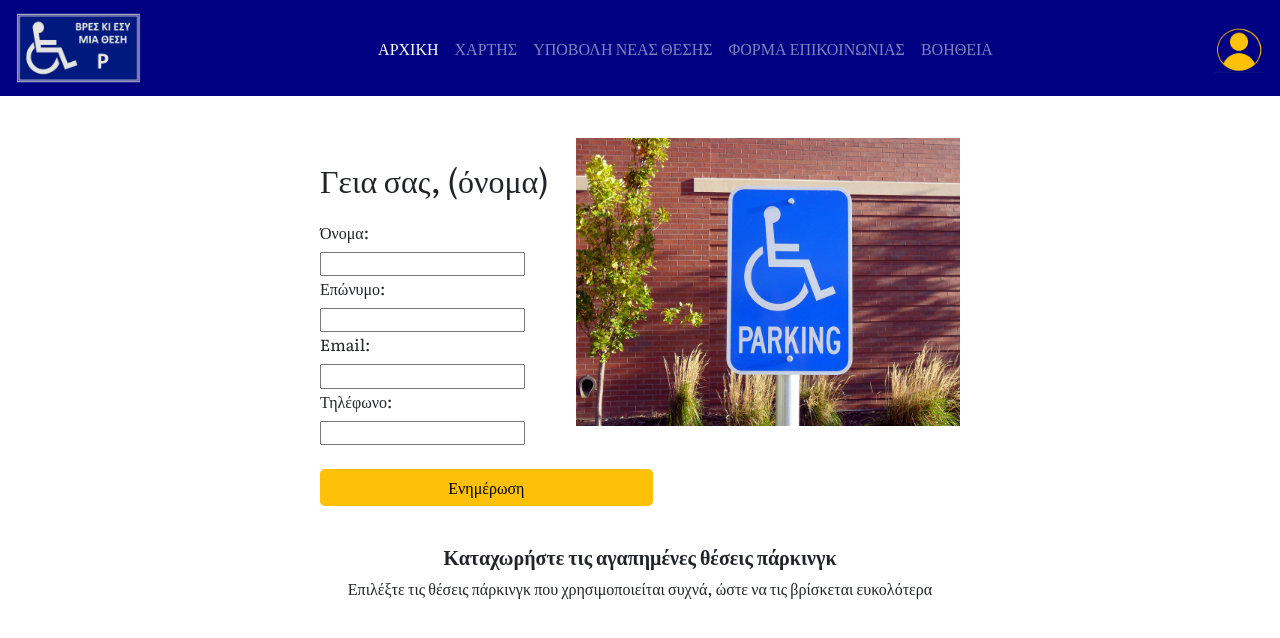
After one commit to avramelou/vreskiesymiathesi, a PHP site: page /profil.html in a window 1280 px wide. The commit adds this page. Shown: the top 638 px of the page. Run offline with PHP 8.4, Linux system fonts and the light colour scheme.

Commit message:
loukia 26/3 zoom in

```diff
--- a/untitled2/css/main.css
+++ b/untitled2/css/main.css
@@ -85,7 +85,7 @@ hr {
   margin-right:0;
   margin-left: 0;
   background-color: #ffc107;
-  border-color: #ffc107;
+  border-color: rgb(255, 193, 7);
   position:relative;
 }
 .navbar-button:hover{
@@ -207,8 +207,12 @@ hr {
 }
 .pin-image,.message-image{
   float: right;
-  width: 40%;
+  width: 30%;
   height: 20%;
+}
+
+.choises{
+  font-size: 0.7em; !important;
 }
 
 /* --- HELP --- */
@@ -367,11 +371,10 @@ textarea {
    Modify as content requires.
    ========================================================================== */
 
-@media only screen and (max-width: 768px) {
+@media only screen and (max-width: 767px) {
   /* Style adjustments for viewports that meet the condition */
- .navbar-nav{
 
-  }
+
   .navbar-toggler{
     display:inline-block !important;
   }
@@ -409,6 +412,12 @@ textarea {
   }
 
 }
+@media only screen and (max-width: 768px) {
+  nav{
+    font-size:0.60em; !important;
+
+  }
+}
 
 @media print,
   (-webkit-min-device-pixel-ratio: 1.25),
@@ -416,6 +425,8 @@ textarea {
   (min-resolution: 120dpi) {
   /* Style adjustments for high resolution devices */
 }
+
+
 
 /* ==========================================================================
    Print styles.
--- a/untitled2/form.html
+++ b/untitled2/form.html
@@ -66,6 +66,8 @@
       </div>
 </form>
 
+
+
 <script src="https://code.jquery.com/jquery-3.4.1.slim.min.js" integrity="sha384-J6qa4849blE2+poT4WnyKhv5vZF5SrPo0iEjwBvKU7imGFAV0wwj1yYfoRSJoZ+n" crossorigin="anonymous"></script>
 <script src="https://cdn.jsdelivr.net/npm/popper.js@1.16.0/dist/umd/popper.min.js" integrity="sha384-Q6E9RHvbIyZFJoft+2mJbHaEWldlvI9IOYy5n3zV9zzTtmI3UksdQRVvoxMfooAo" crossorigin="anonymous"></script>
 <script src="https://stackpath.bootstrapcdn.com/bootstrap/4.4.1/js/bootstrap.min.js" integrity="sha384-wfSDF2E50Y2D1uUdj0O3uMBJnjuUD4Ih7YwaYd1iqfktj0Uod8GCExl3Og8ifwB6" crossorigin="anonymous"></script>
--- /dev/null
+++ b/untitled2/profil.html
@@ -0,0 +1,74 @@
+<!DOCTYPE html>
+<html lang="en">
+<head>
+    <meta charset="utf-8">
+    <title>ΒΡΕΣ ΚΙ ΕΣΥ ΜΙΑ ΘΕΣΗ </title>
+    <meta name="description" content="">
+    <meta name="viewport" content="width=device-width, initial-scale=1">
+
+    <link rel="manifest" href="site.webmanifest">
+    <link rel="icon" href="amea.png"/>
+
+    <link href="https://fonts.googleapis.com/css?family=Literata:400,700&display=swap&subset=greek,greek-ext" rel="stylesheet">
+    <link rel="stylesheet" href="bootstrap/css/bootstrap.css">
+    <link rel="stylesheet" href="css/normalize.css">
+    <link rel="stylesheet" href="css/main.css">
+
+    <meta name="theme-color" content="#fafafa">
+</head>
+<body>
+<!--[if IE]>
+<p class="browserupgrade">You are using an <strong>outdated</strong> browser. Please <a href="https://browsehappy.com/">upgrade your browser</a> to improve your experience and security.</p>
+<![endif]-->
+
+<!-- Add your site or application content here -->
+<nav class="navbar navbar-dark navbar-expand-md bg-primary fixed-top" >
+
+    <button class="navbar-toggler" type="button" data-toggle="collapse" data-target="#navbarNavAltMarkup" style="display: none">
+        <span class="navbar-toggler-icon"></span>
+    </button>
+    <a class="navbar-brand" href="index.html"><img src="logo.png" alt="logo icon" height="70px" width=125px" /></a>
+    <div class="collapse navbar-collapse" id="navbarNavAltMarkup">
+        <div class="navbar-nav">
+            <a class="nav-item nav-link active" href="index.html">ΑΡΧΙΚΗ</a>
+            <a class="nav-item nav-link" href="map.html">ΧΑΡΤΗΣ</a>
+            <a class="nav-item nav-link" href="new.html">ΥΠΟΒΟΛΗ ΝΕΑΣ ΘΕΣΗΣ</a>
+            <a class="nav-item nav-link" href="form.html">ΦΟΡΜΑ ΕΠΙΚΟΙΝΩΝΙΑΣ</a>
+            <a class="nav-item nav-link" href="help.html">ΒΟΗΘΕΙΑ</a>
+        </div>
+    </div>
+    <a href="profil.html"><img src="profile.png" alt="profile symbol" style="width:50px; height: 50px;"></a>
+</nav>
+
+
+<form class="form-contact">
+    <img  src="parking.jpg" alt="parking picture" style="width:60%; height:60%; float:right;">
+    <h1>Γεια σας, (όνομα)</h1>
+    <div>
+        <label for="inputName">Όνομα:</label><br>
+        <input type="text" id="inputName"><a style="color: red"> </a><br>
+    </div>
+    <div>
+        <label for="inputLastname">Επώνυμο:</label><br>
+        <input type="text" id="inputLastname"><a style="color: red"></a><br>
+    </div>
+    <div>
+        <label for="inputEmail">Email:</label><br>
+        <input type="email" id="inputEmail"><a style="color: red"></a><br>
+    </div>
+    <div>
+        <label for="inputTel">Τηλέφωνο:</label><br>
+        <input type="tel" id="inputTel"><br><br>
+    </div>
+    <div>
+        <button class="submit-form" type="submit">Ενημέρωση</button>
+    </div>
+</form>
+
+<div style="text-align: center;">
+<h5>Καταχωρήστε τις αγαπημένες θέσεις πάρκινγκ</h5>
+<p>Επιλέξτε τις θέσεις πάρκινγκ που χρησιμοποιείται συχνά, ώστε να τις βρίσκεται ευκολότερα</p>
+</div>
+
+</body>
+</html>
```
Also changed, not shown: untitled2/new.html (+4 -4 lines), untitled2/parking.jpg (added), untitled2/profile.png (added).
